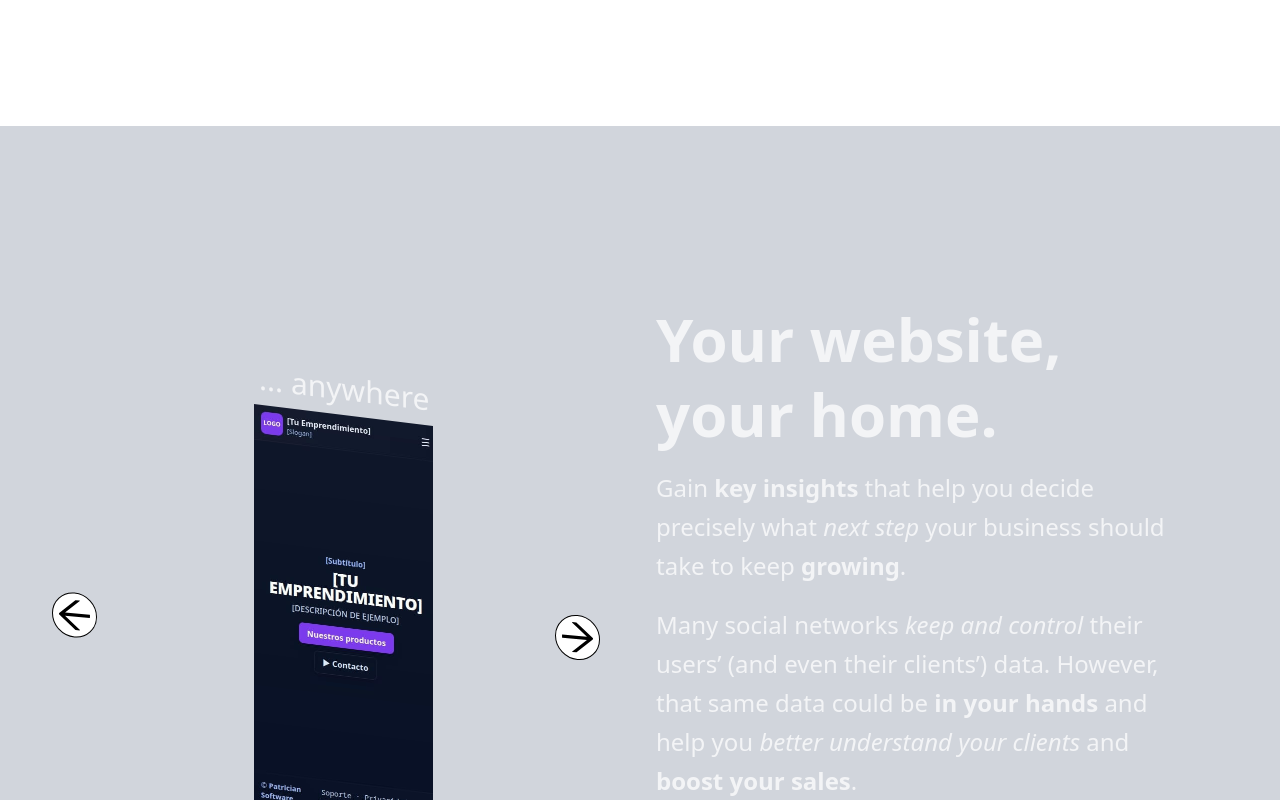
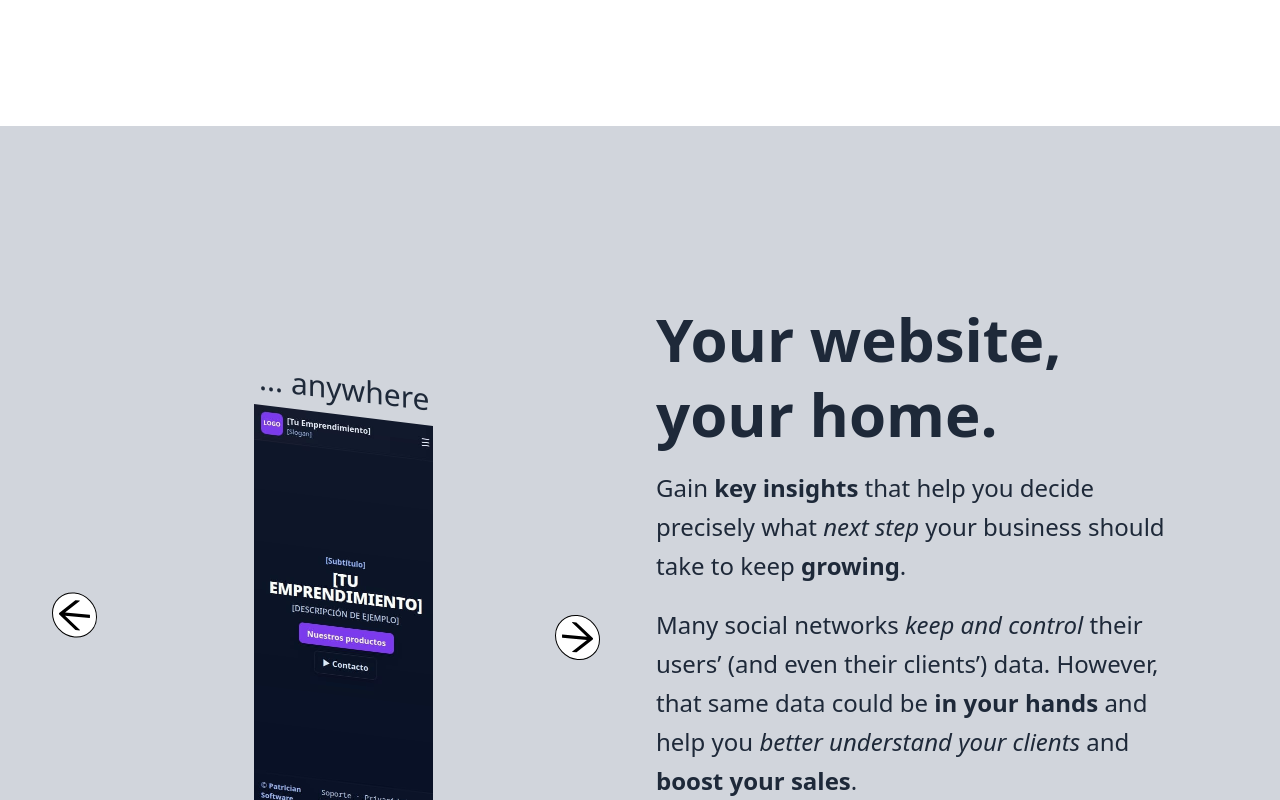
Before and after one commit to brutalkingran/portfolio-esparza, a React (Vite) app: page / in a window 1280 px wide. Shown: the part 1660-2460 px from the top of the page. Built offline with nearby package versions, Linux system fonts and the light colour scheme.

Commit message:
section 2 color fix

```diff
--- a/src/components/Projects.jsx
+++ b/src/components/Projects.jsx
@@ -62,7 +62,7 @@ const Projects = () => {
       {/* --- SECCIÓN: IDEAS --- */}
       <SectionComponent
         id="ideas"
-        extraStyleDiv="md:flex-row-reverse bg-gray-300 text-gray-100 dark:bg-gray-800 dark:text-gray-100 pb-25"
+        extraStyleDiv="md:flex-row-reverse bg-gray-300 text-gray-800 dark:bg-gray-800 dark:text-gray-100 pb-25"
       >
         <div className="md:w-1/2 flex flex-col p-4">
           <h2 className="md:text-6xl text-3xl font-bold leading-tight text-balance dark:text-white">
```
